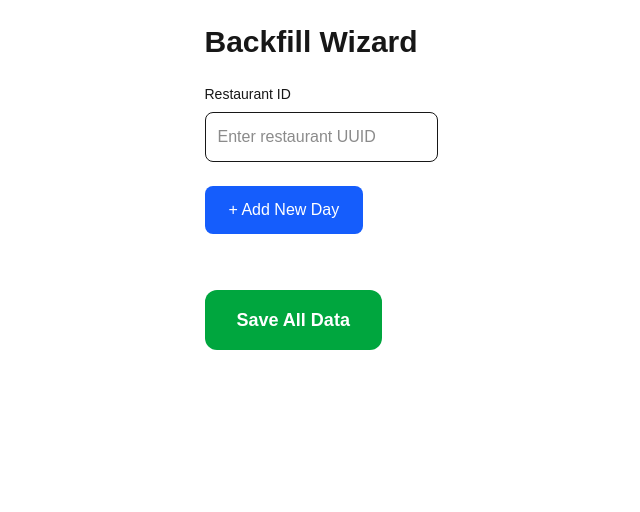
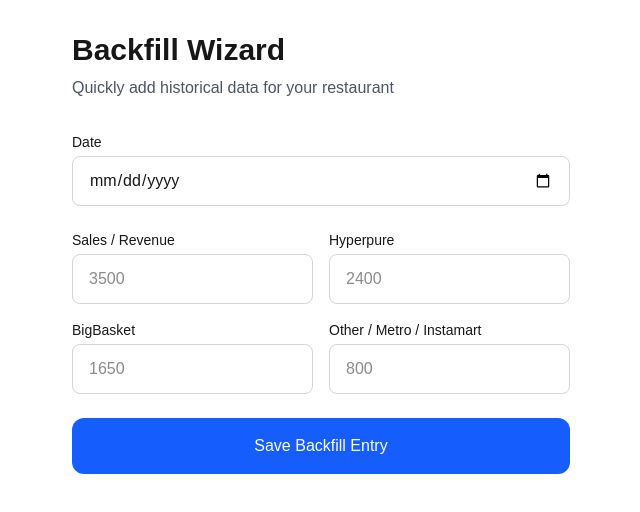
Before and after one commit to sutanukandar/finmitra-ai, a Next.js app: page /backfill in a window 1280 px wide. Shown: the top 512 px of the page, without its empty margins (319-959 px from the left). Built offline with nearby package versions, Linux system fonts and the light colour scheme.

Commit message:
Backfill Wizard Module - Frontend UI page created

```diff
--- a/app/backfill/page.tsx
+++ b/app/backfill/page.tsx
@@ -1,132 +1,136 @@
-"use client";
+'use client';
 
 import { useState } from 'react';
 
 export default function BackfillWizard() {
-  const [restaurantId, setRestaurantId] = useState(""); // You can make this dynamic later
-  const [entries, setEntries] = useState<any[]>([]);
+  const [restaurantId] = useState('b77ed758-9a72-4de2-9138-b353589c656d'); // your restaurant ID
+  const [date, setDate] = useState('');
+  const [sales, setSales] = useState('');
+  const [hyperpure, setHyperpure] = useState('');
+  const [bigbasket, setBigbasket] = useState('');
+  const [other, setOther] = useState('');
   const [loading, setLoading] = useState(false);
-  const [message, setMessage] = useState("");
+  const [message, setMessage] = useState('');
 
-  // Add a new day row
-  const addDay = () => {
-    setEntries([...entries, {
-      date: "",
-      swiggy: 0,
-      phonepe: 0,
-      hyperpure: 0,
-      bigbasket: 0,
-      milk: 0,
-      bread: 0,
-      rent: 0,
-      electricity: 0,
-      gas: 0,
-      salary: 0,
-      fixed: 0,
-      items: []
-    }]);
+  const handleSubmit = async (e: React.FormEvent) => {
+    e.preventDefault();
+    setLoading(true);
+    setMessage('');
+
+    const totals: any = {};
+    if (sales) totals.sales = parseFloat(sales);
+    if (hyperpure) totals.hyperpure = parseFloat(hyperpure);
+    if (bigbasket) totals.bigbasket = parseFloat(bigbasket);
+    if (other) totals.other = parseFloat(other);
+
+    const payload = {
+      restaurant_id: restaurantId,
+      entries: [{
+        date: date,
+        totals: totals
+      }]
     };
-
-  // Update aggregated field
-  const updateField = (index: number, field: string, value: any) => {
-    const newEntries = [...entries];
-    newEntries[index][field] = value;
-    setEntries(newEntries);
-  };
-
-  // Submit backfill
-  const handleSubmit = async () => {
-    if (!restaurantId) {
-      setMessage("Please enter Restaurant ID");
-      return;
-    }
-
-    setLoading(true);
-    setMessage("");
 
     try {
       const res = await fetch('/api/backfill', {
         method: 'POST',
         headers: { 'Content-Type': 'application/json' },
-        body: JSON.stringify({
-          restaurant_id: restaurantId,
-          entries: entries
-        })
+        body: JSON.stringify(payload)
       });
 
-      const result = await res.json();
+      const data = await res.json();
 
-      if (result.success) {
-        setMessage(`✅ Successfully backfilled ${result.results.length} days!`);
-        // Optionally clear form
+      if (data.success) {
+        setMessage('✅ Backfill saved successfully!');
+        // Clear form
+        setSales('');
+        setHyperpure('');
+        setBigbasket('');
+        setOther('');
       } else {
-        setMessage(`❌ Error: ${result.error}`);
+        setMessage('❌ Error: ' + (data.error || 'Unknown error'));
       }
     } catch (err) {
-      setMessage("Failed to connect to server");
+      setMessage('❌ Failed to connect to server');
     } finally {
       setLoading(false);
     }
   };
 
   return (
-    <div className="p-6 max-w-6xl mx-auto">
-      <h1 className="text-3xl font-bold mb-6">Backfill Wizard</h1>
+    <div className="max-w-2xl mx-auto p-8">
+      <h1 className="text-3xl font-bold mb-2">Backfill Wizard</h1>
+      <p className="text-gray-600 mb-8">Quickly add historical data for your restaurant</p>
 
-      <div className="mb-6">
-        <label className="block text-sm font-medium mb-2">Restaurant ID</label>
+      <form onSubmit={handleSubmit} className="space-y-6">
+        <div>
+          <label className="block text-sm font-medium mb-1">Date</label>
           <input
-          type="text"
-          value={restaurantId}
-          onChange={(e) => setRestaurantId(e.target.value)}
-          className="border p-3 w-full rounded-lg"
-          placeholder="Enter restaurant UUID"
+            type="date"
+            value={date}
+            onChange={(e) => setDate(e.target.value)}
+            className="w-full border border-gray-300 rounded-lg px-4 py-3"
+            required
           />
         </div>
 
-      <button
-        onClick={addDay}
-        className="bg-blue-600 text-white px-6 py-3 rounded-lg mb-6"
-      >
-        + Add New Day
-      </button>
-
-      <div className="space-y-8">
-        {entries.map((entry, index) => (
-          <div key={index} className="border p-6 rounded-xl bg-gray-50">
+        <div className="grid grid-cols-2 gap-4">
+          <div>
+            <label className="block text-sm font-medium mb-1">Sales / Revenue</label>
             <input
-              type="date"
-              value={entry.date}
-              onChange={(e) => updateField(index, 'date', e.target.value)}
-              className="border p-3 rounded-lg mb-4"
+              type="number"
+              value={sales}
+              onChange={(e) => setSales(e.target.value)}
+              placeholder="3500"
+              className="w-full border border-gray-300 rounded-lg px-4 py-3"
             />
-
-            {/* Aggregated Totals */}
-            <div className="grid grid-cols-6 gap-4 mb-6">
-              <input type="number" placeholder="Swiggy" value={entry.swiggy} onChange={(e) => updateField(index, 'swiggy', Number(e.target.value))} className="border p-3 rounded-lg" />
-              <input type="number" placeholder="PhonePe" value={entry.phonepe} onChange={(e) => updateField(index, 'phonepe', Number(e.target.value))} className="border p-3 rounded-lg" />
-              <input type="number" placeholder="Hyperpure" value={entry.hyperpure} onChange={(e) => updateField(index, 'hyperpure', Number(e.target.value))} className="border p-3 rounded-lg" />
-              <input type="number" placeholder="Bigbasket" value={entry.bigbasket} onChange={(e) => updateField(index, 'bigbasket', Number(e.target.value))} className="border p-3 rounded-lg" />
-              <input type="number" placeholder="Milk" value={entry.milk} onChange={(e) => updateField(index, 'milk', Number(e.target.value))} className="border p-3 rounded-lg" />
-              <input type="number" placeholder="Bread" value={entry.bread} onChange={(e) => updateField(index, 'bread', Number(e.target.value))} className="border p-3 rounded-lg" />
           </div>
 
-            {/* Item Level - Future enhancement */}
-            <p className="text-sm text-gray-500">Item-level data support coming soon in this UI.</p>
+          <div>
+            <label className="block text-sm font-medium mb-1">Hyperpure</label>
+            <input
+              type="number"
+              value={hyperpure}
+              onChange={(e) => setHyperpure(e.target.value)}
+              placeholder="2400"
+              className="w-full border border-gray-300 rounded-lg px-4 py-3"
+            />
           </div>
-        ))}
+
+          <div>
+            <label className="block text-sm font-medium mb-1">BigBasket</label>
+            <input
+              type="number"
+              value={bigbasket}
+              onChange={(e) => setBigbasket(e.target.value)}
+              placeholder="1650"
+              className="w-full border border-gray-300 rounded-lg px-4 py-3"
+            />
+          </div>
+
+          <div>
+            <label className="block text-sm font-medium mb-1">Other / Metro / Instamart</label>
+            <input
+              type="number"
+              value={other}
+              onChange={(e) => setOther(e.target.value)}
+              placeholder="800"
+              className="w-full border border-gray-300 rounded-lg px-4 py-3"
+            />
+          </div>
         </div>
 
         <button
-        onClick={handleSubmit}
+          type="submit"
           disabled={loading}
-        className="mt-8 bg-green-600 text-white px-8 py-4 rounded-xl text-lg font-semibold disabled:bg-gray-400"
+          className="w-full bg-blue-600 hover:bg-blue-700 text-white font-medium py-4 rounded-xl disabled:opacity-50"
         >
-        {loading ? "Saving..." : "Save All Data"}
+          {loading ? 'Saving...' : 'Save Backfill Entry'}
         </button>
+      </form>
 
       {message && (
-        <div className="mt-6 p-4 bg-gray-100 rounded-lg">
+        <div className="mt-6 p-4 bg-gray-100 rounded-xl text-center">
           {message}
         </div>
       )}
```
Lines whose indentation alone changed are shown as unchanged.
